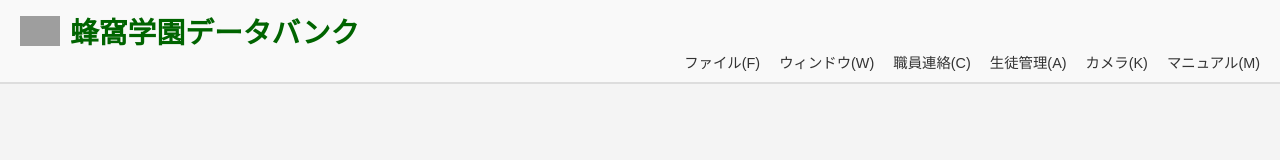
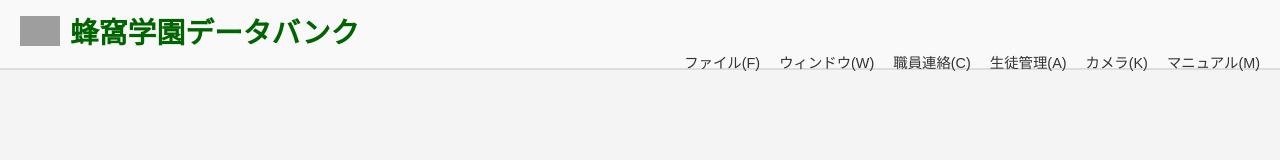
Before and after one commit to hachisuka-gakuen/hachisuka-gakuen.github.io, a plain HTML site: page index.html in a window 1280 px wide. Drawn offline with Linux system fonts and the light colour scheme; grey boxes are pictures that could not be loaded.

Commit message:
Update index.html

```diff
--- a/index.html
+++ b/index.html
@@ -24,11 +24,11 @@
         /* ヘッダーのスタイル */
         header {
             display: flex;
-            flex-direction: column; /* ヘッダーを縦方向に並べる */
-            justify-content: space-between;
+            flex-direction: column;
             background-color: #f9f9f9;
-            padding: 10px 20px;
+            padding: 10px 20px 5px; /* 下部のパディングを少し縮める */
             border-bottom: 2px solid #ddd;
+            height: 70px; /* 元の高さに戻す */
         }
 
         /* ロゴとタイトルのスタイル */
@@ -54,8 +54,7 @@
             font-size: 0.9em;
             color: #333;
             text-align: right;
-            align-self: flex-end; /* メニューを右端に配置 */
-            margin-top: auto; /* 上部の空間を埋める */
+            margin-top: auto; /* メニューを下部に寄せる */
         }
 
         .menu span {
```
